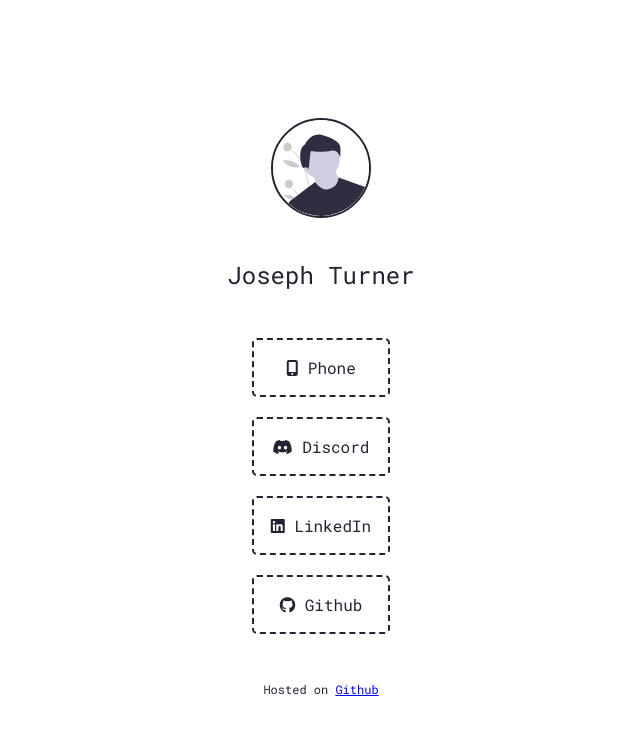
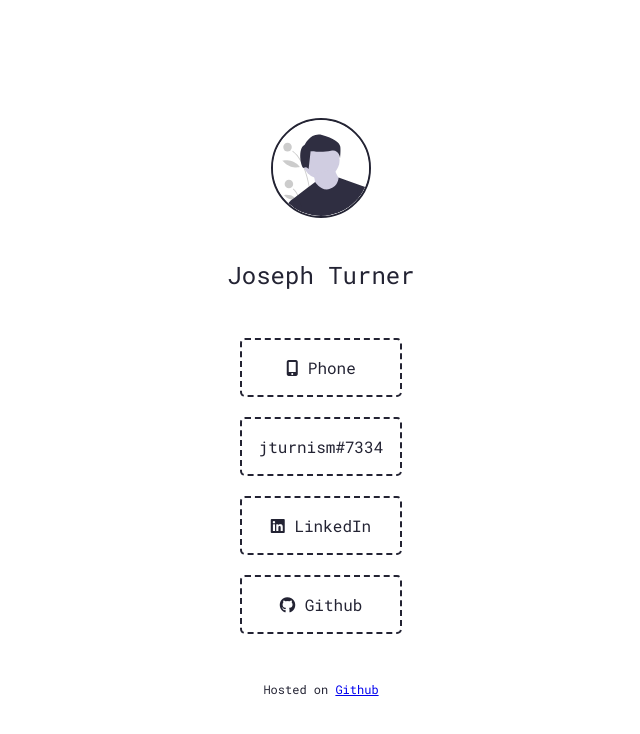
Before and after one commit to jturnism/jturnism.github.io, a plain HTML site: page index.html in a window 1280 px wide. Both pictures are taken after a click on the link "Discord". Shown: the whole page, without its empty margins (319-959 px from the left). Drawn offline with Linux system fonts and the light colour scheme.

Commit message:
javascript discord toggle test

```diff
--- a/index.html
+++ b/index.html
@@ -8,6 +8,11 @@
     <link rel="stylesheet" href="style.css">
     <link rel="icon" href="img/favicon.ico" type="image/x-icon" />
     <script src="https://kit.fontawesome.com/71aa8e28a8.js" crossorigin="anonymous"></script>
+    <script type="text/javascript">
+        function toggle(lnk_obj) {
+            lnk_obj.innerHTML = (lnk_obj.innerHTML == 'Discord') ? 'Discord' : 'jturnism#7334';
+        }
+    </script>
 </head>
 
 <body>
@@ -17,7 +22,7 @@
             <h1><a href="#" id="userName" rel="noopener">Joseph Turner</a></h1>
             <div id="links">
                 <a class="link" href="#" rel="noopener"><i class="fas fa-mobile-alt"></i>   Phone</a>
-                <a class="link" href="#" rel="noopener"><i class="fab fa-discord"></i>  Discord</a>
+                <a class="link" href="#" rel="noopener" onClick="javascript:toggle(this);"><i class="fab fa-discord"></i>  Discord</a>
                 <a class="link" href="#" rel="noopener"><i class="fab fa-linkedin"></i> LinkedIn</a>
                 <a class="link" href="#" rel="noopener"><i class="fab fa-github"></i>   Github</a>
             </div>
```
